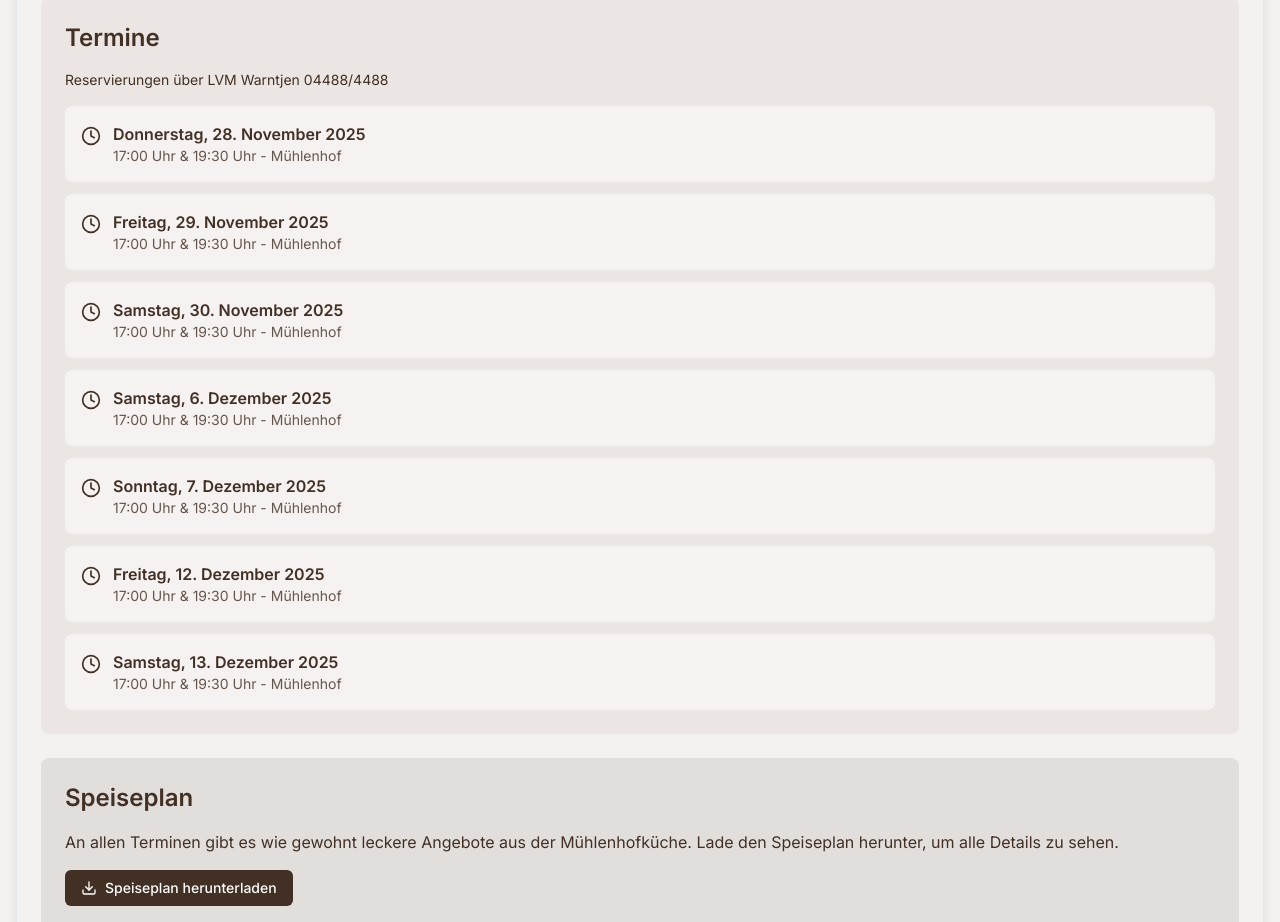
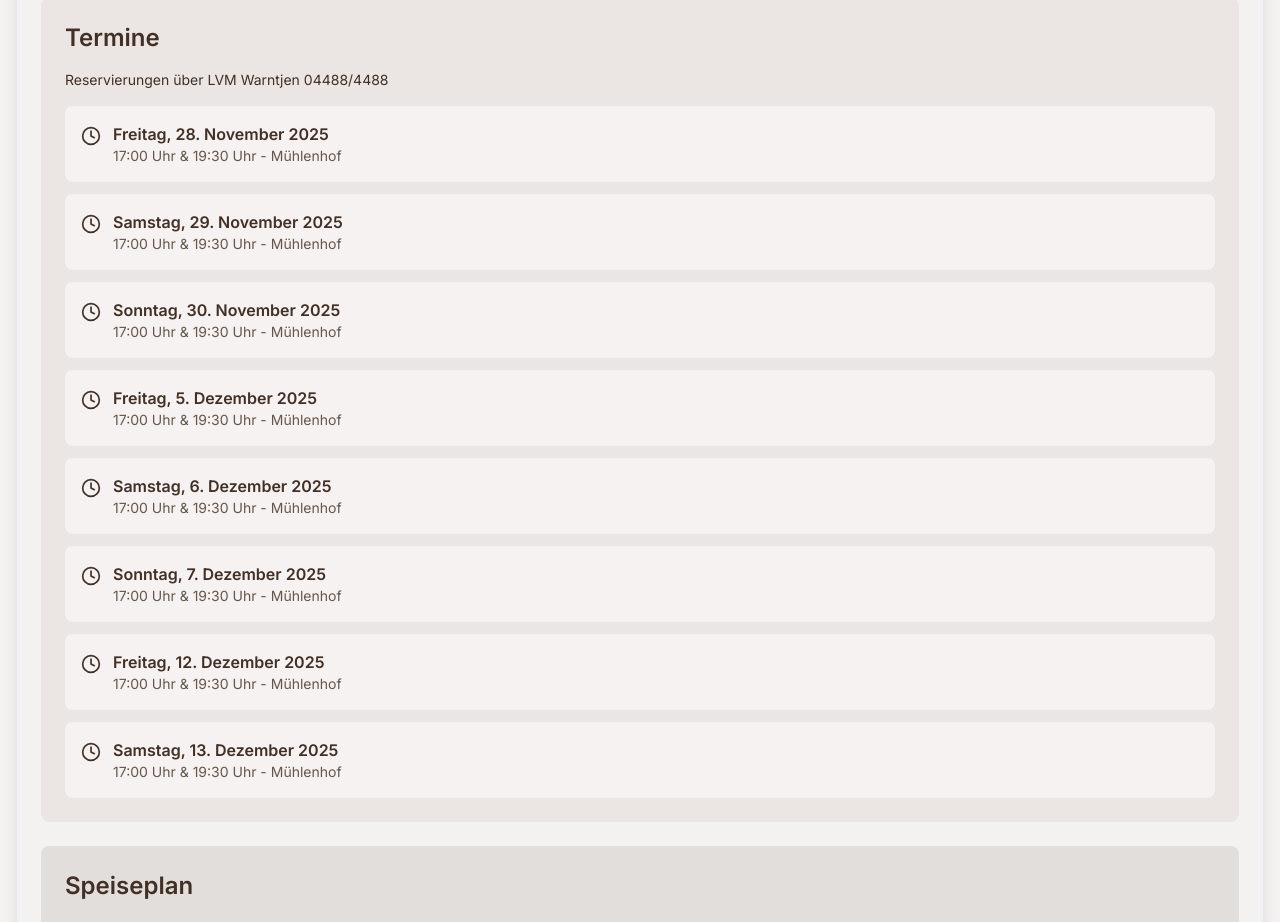
Before and after one commit to Pudl0/westerloy, a Next.js app: page /knobeln in a window 1280 px wide. Shown: the part 820-1742 px from the top of the page. Built offline with nearby package versions, Linux system fonts and the light colour scheme.

Commit message:
fixing wrong weekday names

```diff
--- a/src/app/knobeln/page.tsx
+++ b/src/app/knobeln/page.tsx
@@ -55,21 +55,28 @@ export default function Knobeln() {
               <div className="flex items-start gap-3 rounded-lg bg-white/50 p-4">
                 <Clock className="mt-1 h-5 w-5 flex-shrink-0 text-westerloyPrimary" />
                 <div>
-                  <p className="font-semibold text-westerloyPrimary">Donnerstag, 28. November 2025</p>
+                  <p className="font-semibold text-westerloyPrimary">Freitag, 28. November 2025</p>
                   <p className="text-sm text-westerloyPrimary/80">17:00 Uhr & 19:30 Uhr - Mühlenhof</p>
                 </div>
               </div>
               <div className="flex items-start gap-3 rounded-lg bg-white/50 p-4">
                 <Clock className="mt-1 h-5 w-5 flex-shrink-0 text-westerloyPrimary" />
                 <div>
-                  <p className="font-semibold text-westerloyPrimary">Freitag, 29. November 2025</p>
+                  <p className="font-semibold text-westerloyPrimary">Samstag, 29. November 2025</p>
                   <p className="text-sm text-westerloyPrimary/80">17:00 Uhr & 19:30 Uhr - Mühlenhof</p>
                 </div>
               </div>
               <div className="flex items-start gap-3 rounded-lg bg-white/50 p-4">
                 <Clock className="mt-1 h-5 w-5 flex-shrink-0 text-westerloyPrimary" />
                 <div>
-                  <p className="font-semibold text-westerloyPrimary">Samstag, 30. November 2025</p>
+                  <p className="font-semibold text-westerloyPrimary">Sonntag, 30. November 2025</p>
+                  <p className="text-sm text-westerloyPrimary/80">17:00 Uhr & 19:30 Uhr - Mühlenhof</p>
+                </div>
+              </div>
+              <div className="flex items-start gap-3 rounded-lg bg-white/50 p-4">
+                <Clock className="mt-1 h-5 w-5 flex-shrink-0 text-westerloyPrimary" />
+                <div>
+                  <p className="font-semibold text-westerloyPrimary">Freitag, 5. Dezember 2025</p>
                   <p className="text-sm text-westerloyPrimary/80">17:00 Uhr & 19:30 Uhr - Mühlenhof</p>
                 </div>
               </div>
```
